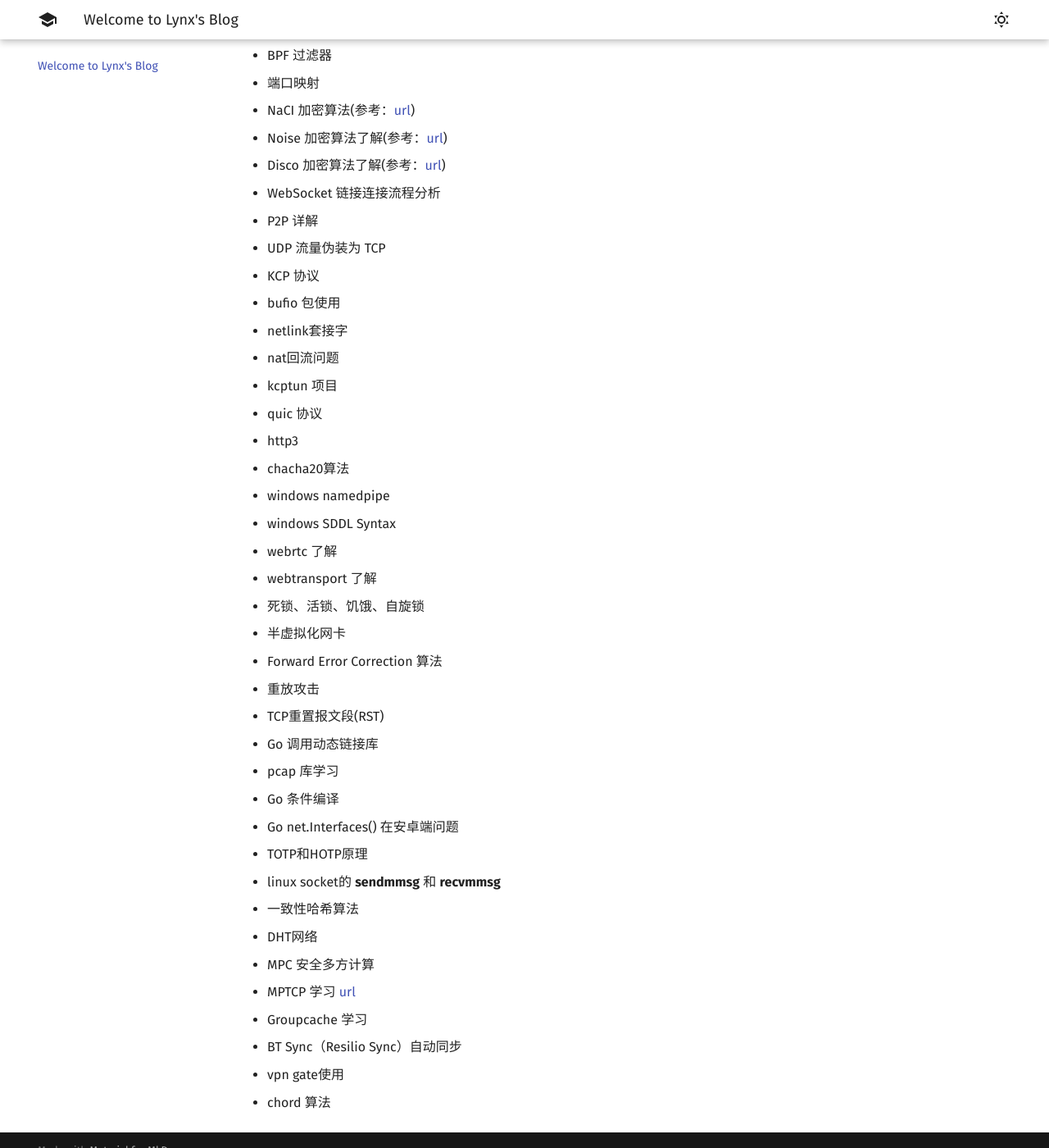
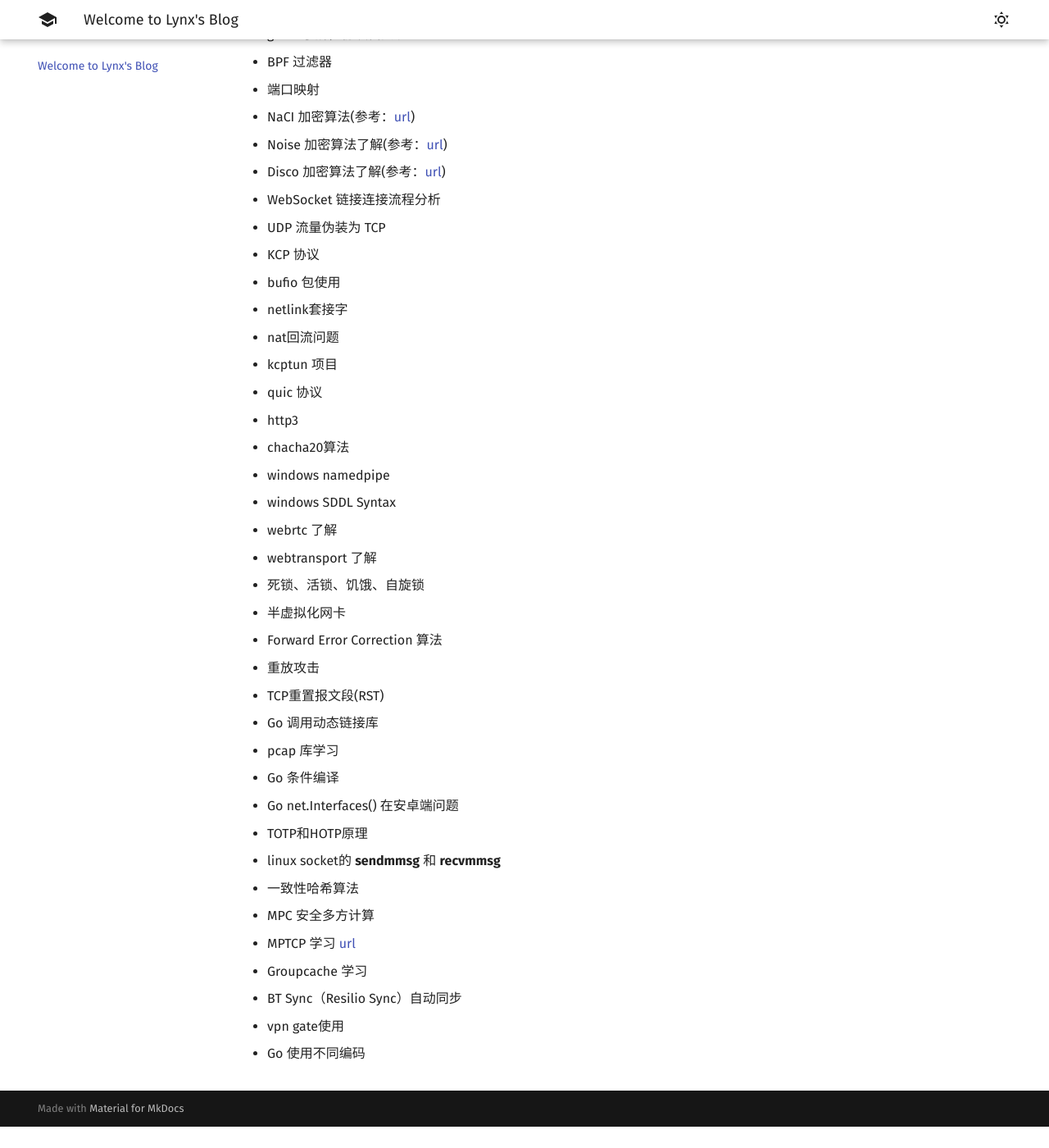
Before and after one commit to 1314liuwei/blog, an MkDocs documentation site: the page built from docs/index.md, in a window 1280 px wide and 1400 px high, scrolled down 484 px. Shown: the whole window at 82% size. Built offline with MkDocs 1.6.1 and Material for MkDocs 9.7.7, drawn with Linux system fonts in a browser that asks for light colours; after the commit the page ends 1858 px from its top, so only the background shows below that.

Commit message:
2023/07/06 周四

```diff
--- a/docs/index.md
+++ b/docs/index.md
@@ -3,49 +3,91 @@
 **留的一些坑：**
 
 - sync.Map 详解
+
 - iptables 三表五链
+
 - singleflight 使用与原理解析
+
 - Zstandard 算法使用
+
 - Kill Switch 简介
+
 - Socks5 和 HTTP 代理分析与实现
+
 - BIRD 路由协议软件(参考：[url](https://soha.moe/post/bird-bgp-kickstart.html#1-%E4%BB%80%E4%B9%88%E6%98%AF-bird))
+
 - gViso 了解，协议栈实现
+
 - BPF 过滤器
+
 - 端口映射
+
 - NaCI 加密算法(参考：[url](https://segmentfault.com/a/1190000000476866))
+
 - Noise 加密算法了解(参考：[url](http://www.noiseprotocol.org/noise.html))
+
 - Disco 加密算法了解(参考：[url](https://www.discocrypto.com/#/))
+
 - WebSocket 链接连接流程分析
-- P2P 详解
+
 - UDP 流量伪装为 TCP
+
 - KCP 协议
+
 - bufio 包使用
+
 - netlink套接字
+
 - nat回流问题
+
 - kcptun 项目
+
 - quic 协议
+
 - http3
+
 - chacha20算法
+
 - windows namedpipe
+
 - windows SDDL Syntax
+
 - webrtc 了解
+
 - webtransport 了解
+
 - 死锁、活锁、饥饿、自旋锁
+
 - 半虚拟化网卡
+
 - Forward Error Correction 算法
+
 - 重放攻击
+
 - TCP重置报文段(RST)
+
 - Go 调用动态链接库
+
 - pcap 库学习
+
 - Go 条件编译
+
 - Go net.Interfaces() 在安卓端问题
+
 - TOTP和HOTP原理
+
 - linux socket的 **sendmmsg** 和 **recvmmsg**
+
 - 一致性哈希算法
-- DHT网络
+
 - MPC 安全多方计算
+
 - MPTCP 学习 [url](https://mp.weixin.qq.com/s/aC7omLYJ6Anm9f-8b4qYAg)
+
 - Groupcache 学习
+
 - BT Sync（Resilio Sync）自动同步
+
 - vpn gate使用
-- chord 算法
+
+- Go 使用不同编码
```
